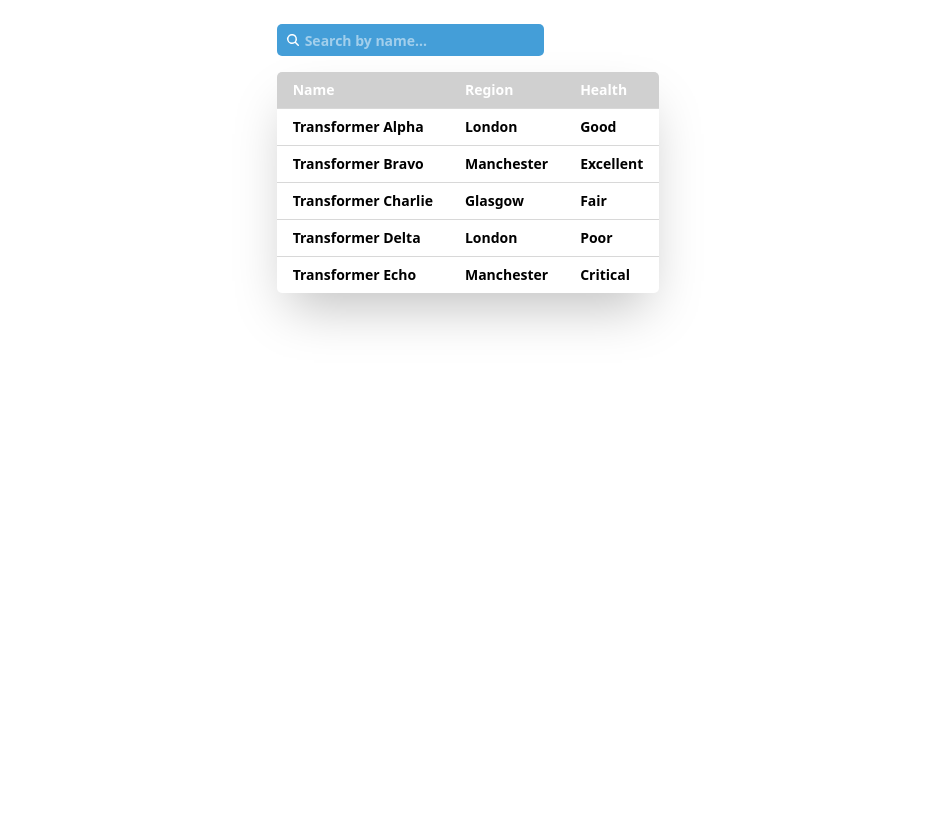
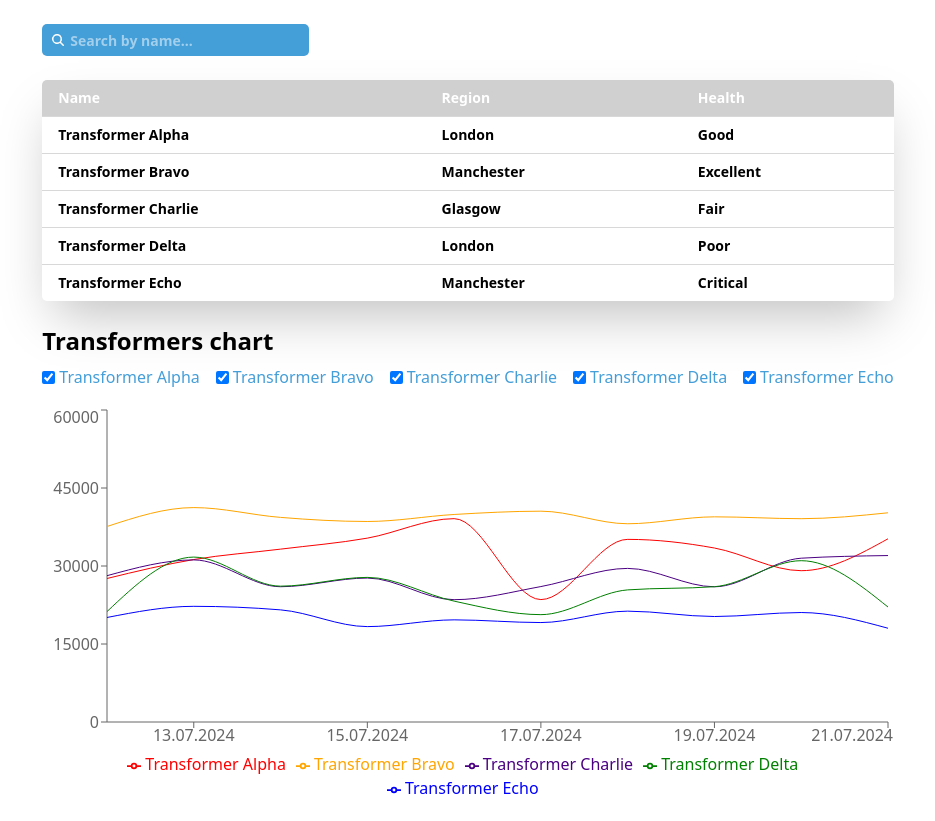
Before and after one commit to upesic/dataset-challenge, a React (Vite) app: page / in a window 1280 px wide. Shown: the whole page, without its empty margins (172-1107 px from the left). Before the commit the page ends 800 px from the top, so only its background shows below. Built offline with nearby package versions, Linux system fonts and the light colour scheme; data requests are answered from the project's data file.

Commit message:
added chart

```diff
--- a/src/App.tsx
+++ b/src/App.tsx
@@ -3,6 +3,7 @@ import type { Transformer } from './types';
 import TransformerTable from './components/TransformerTable';
 import SearchInput from './components/SearchInput';
 import Spinner from './components/Spinner';
+import ChartWrapper from './components/ChartWrapper';
 
 const App = () => {
   const [isPending, startTransition] = useTransition();
@@ -51,11 +52,14 @@ const App = () => {
         {error && <p className='mt-2'>{error}</p>}
         {
           <>
-            <div>
-              <div className="flex justify-between items-center mt-2 mb-4">
-                <SearchInput onSearch={handleSearchSubmit} placeholder={'Search by name...'} />
+            <div className='flex justify-center flex-col gap-6'>
+              <div className='flex justify-center flex-col'>
+                <div className="flex justify-between items-center mt-2 mb-4">
+                  <SearchInput onSearch={handleSearchSubmit} placeholder={'Search by name...'} />
+                </div>
+                <TransformerTable data={searchResults} />
               </div>
-              <TransformerTable data={searchResults} />
+              {data.length > 0 && <ChartWrapper data={data} />}
             </div>
           </>
         }
--- /dev/null
+++ b/src/components/ChartWrapper.tsx
@@ -0,0 +1,81 @@
+import {
+  LineChart, Line, XAxis, YAxis, Tooltip, Legend, ResponsiveContainer,
+} from 'recharts';
+import { useState, memo } from 'react';
+import type { Transformer } from '../types';
+import dayjs from 'dayjs';
+
+const randomColors = ['#FF0000', "#FFA500", "#4B0082", "#008000", "#0000FF"]
+
+const ChartWrapper = memo(({ data }: { data: Transformer[] }) => {
+  const [selectedIds, setSelectedIds] = useState<number[]>(data.map(t => t.assetId));
+
+  const handleCheckboxToggle = (id: number) => {
+    setSelectedIds(prev =>
+      prev.includes(id) ? prev.filter(i => i !== id) : [...prev, id]
+    );
+  };
+
+  const allTimestamps = Array.from(
+    new Set(
+      data.flatMap(t =>
+        t.lastTenVoltgageReadings.map(r => r.timestamp)
+      )
+    )
+  ).sort();
+
+  const chartData = allTimestamps.map((timestamp) => {
+    const entry: { timestamp: string;[key: string]: number | string } = {
+      timestamp: dayjs(timestamp).format('DD.MM.YYYY'),
+    };
+
+    data.forEach((t) => {
+      const reading = t.lastTenVoltgageReadings.find(r => r.timestamp === timestamp);
+      if (reading) {
+        entry[t.name] = Number(reading.voltage);
+      }
+    });
+
+    return entry;
+  });
+
+  return (
+    <div>
+      <h3 className='text-2xl font-bold mb-2'>Transformers chart</h3>
+      <div className="flex flex-wrap gap-4 mb-4">
+        {data.map(transformer => (
+          <label key={transformer.assetId} className="text-[#449ed8] flex items-center gap-1">
+            <input
+              type="checkbox"
+              checked={selectedIds.includes(transformer.assetId)}
+              onChange={() => handleCheckboxToggle(transformer.assetId)}
+            />
+            {transformer.name}
+          </label>
+        ))}
+      </div>
+
+      <ResponsiveContainer width="100%" height={400}>
+        <LineChart data={chartData}>
+          <XAxis dataKey="timestamp" />
+          <YAxis />
+          <Tooltip />
+          <Legend />
+          {data
+            .filter(t => selectedIds.includes(t.assetId))
+            .map((t, index) => (
+              <Line
+                key={t.assetId}
+                type="monotone"
+                dataKey={t.name}
+                stroke={randomColors[index]}
+                dot={false}
+              />
+            ))}
+        </LineChart>
+      </ResponsiveContainer>
+    </div>
+  );
+});
+
+export default ChartWrapper;
```
